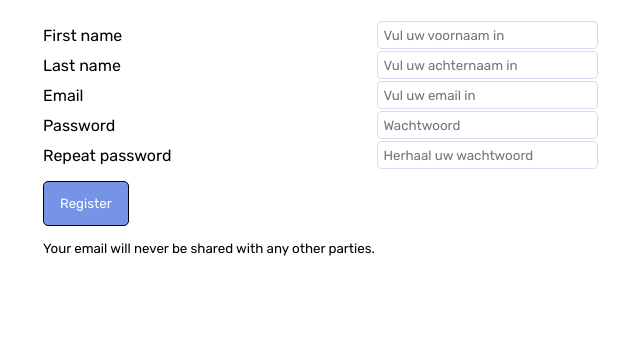
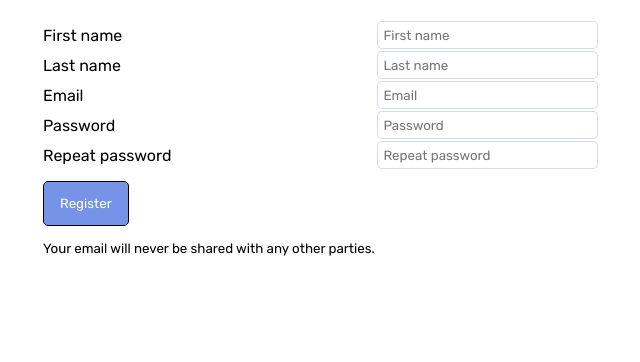
Before and after one commit to Ricyosma/My-P-A, a PHP site: page /index.php?page=register in a window 1280 px wide. Shown: the part 96-458 px from the top of the page, without its empty margins (23-663 px from the left). Run offline with PHP 8.4, Linux system fonts and the light colour scheme; some libraries are stand-ins or nearby versions.

Commit message:
placeholder engles

```diff
--- a/realisatie/pages/login.php
+++ b/realisatie/pages/login.php
@@ -36,13 +36,13 @@
 		<tr>
 	    <div class="form-group">
 	      <td><label for="exampleInputEmail2">Email</label> </td>
-	      <td> <input type="email" class="form-control" id="exampleInputEmail2" placeholder="Vul uw email in" require name="email"> </td>
+	      <td> <input type="email" class="form-control" id="exampleInputEmail2" placeholder="Email" require name="email"> </td>
 		  </div>
 		</tr>
 			<tr>
 					<div class="form-group">
 					<td> <label for="exampleInputPassword1"> Password</label> </td>
-					<td> <input type="password" class="form-control" id="exampleInputPassword1" placeholder="Uw wachtwoord" require name="password"> </td>
+					<td> <input type="password" class="form-control" id="exampleInputPassword1" placeholder="Password" require name="password"> </td>
 				</div>
 			</tr>
 		<tr>
--- a/realisatie/pages/register.php
+++ b/realisatie/pages/register.php
@@ -41,30 +41,30 @@
         <tr>
             <div class="form-group">
                 <td> <label for="exampleInputEmail2">First name</label> </td>
-                <td> <input type="firstname" class="form-control" id="exampleInputEmail2" placeholder="Vul uw voornaam in" required name="Voornaam"> </td>
+                <td> <input type="firstname" class="form-control" id="exampleInputEmail2" placeholder="First name" required name="Voornaam"> </td>
             </div>
         </tr>
         <tr>
             <div class="form-group">
                 <td> <label for="exampleInputEmail2">Last name</label> </td>
-                <td> <input type="lastname" class="form-control" id="exampleInputEmail2" placeholder="Vul uw achternaam in" required name="Achternaam"></td>
+                <td> <input type="lastname" class="form-control" id="exampleInputEmail2" placeholder="Last name" required name="Achternaam"></td>
             </div>
         </tr>
         <tr>
             <div class="form-group">
                 <td> <label for="exampleInputEmail2">Email</label> </td>
-                <td> <input type="email" class="form-control" id="exampleInputEmail2" placeholder="Vul uw email in" required name="E-mail"> </td> </tr>
+                <td> <input type="email" class="form-control" id="exampleInputEmail2" placeholder="Email" required name="E-mail"> </td> </tr>
             </div>
         </tr>
         <tr>
             <div class="form-group">
                 <td> <label for="exampleInputPassword1">Password</label> </td>
-                <td> <input type="password" class="form-control" id="exampleInputPassword1" placeholder="Wachtwoord" required name="password"> </td>
+                <td> <input type="password" class="form-control" id="exampleInputPassword1" placeholder="Password" required name="password"> </td>
                 <br>
         </tr>
         <tr>
                 <td> <label for="exampleInputPassword2">Repeat password</label> </td>
-                <td> <input type="password" class="form-control" id="exampleInputPassword2" placeholder="Herhaal uw wachtwoord" required name="passwordR"> </td>
+                <td> <input type="password" class="form-control" id="exampleInputPassword2" placeholder="Repeat password" required name="passwordR"> </td>
                 <h4> <?php if(isset($_POST['submit'])){
                 echo $message;}?> </h4>
             </div>
```
